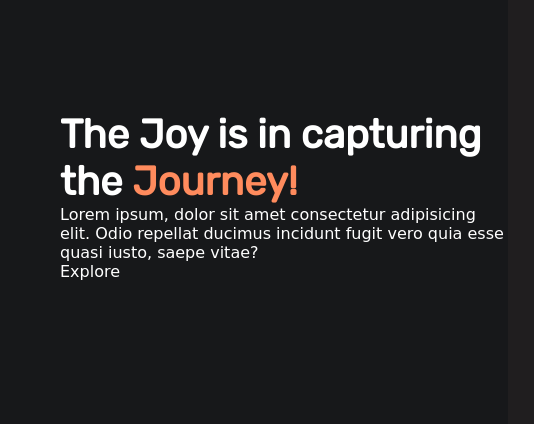
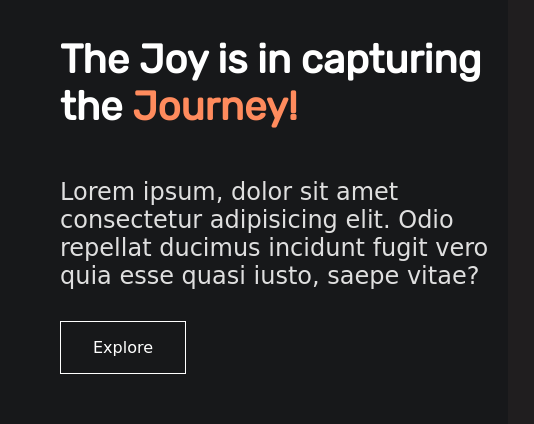
Before and after one commit to BenShigeruClark/ray-barbee-splashpg, a plain HTML site: page index.html in a window 1280 px wide. Shown: the part 306-730 px from the top of the page, 644-1178 px from the left. Drawn offline with Linux system fonts and the light colour scheme; a web font is replaced by a local one.

Commit message:
update explore button

```diff
--- a/style.css
+++ b/style.css
@@ -98,6 +98,24 @@ body {
     font-size: 2.5rem;
 }
 
+.hero-desc p {
+    padding: 3rem 0rem;
+    font-size: 1.5rem;
+    color: rgb(223,223,223);
+}
+
+.explore {
+    padding: 1rem 2rem;
+    background: none;
+    border: none;
+    color: white;
+    border: 1px solid white;
+    font-size: 1rem;
+    text-decoration: none;
+    align-self: flex-start;
+    cursor: pointer;
+}
+
 img {
     max-width: auto;
     max-height: 50%;
```
